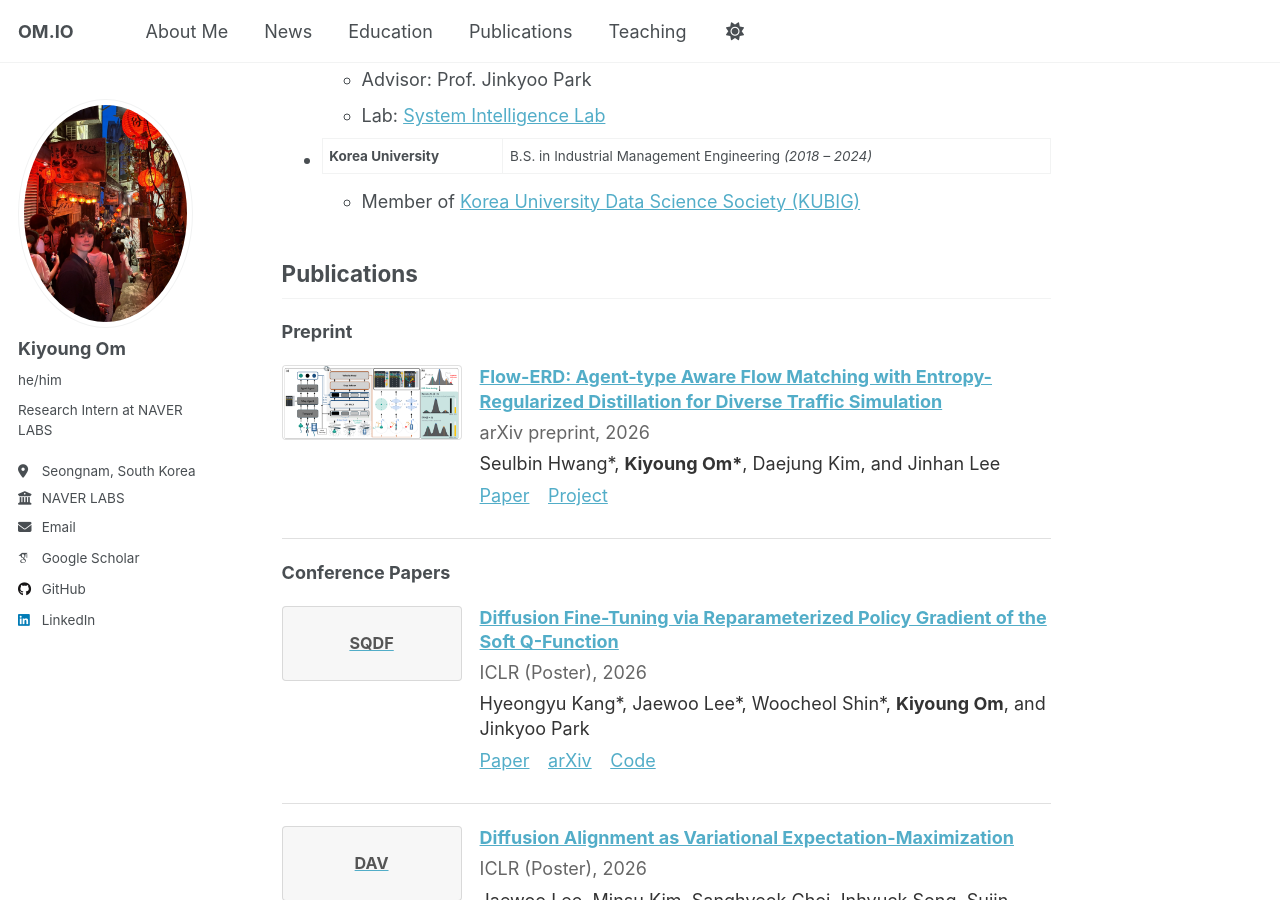
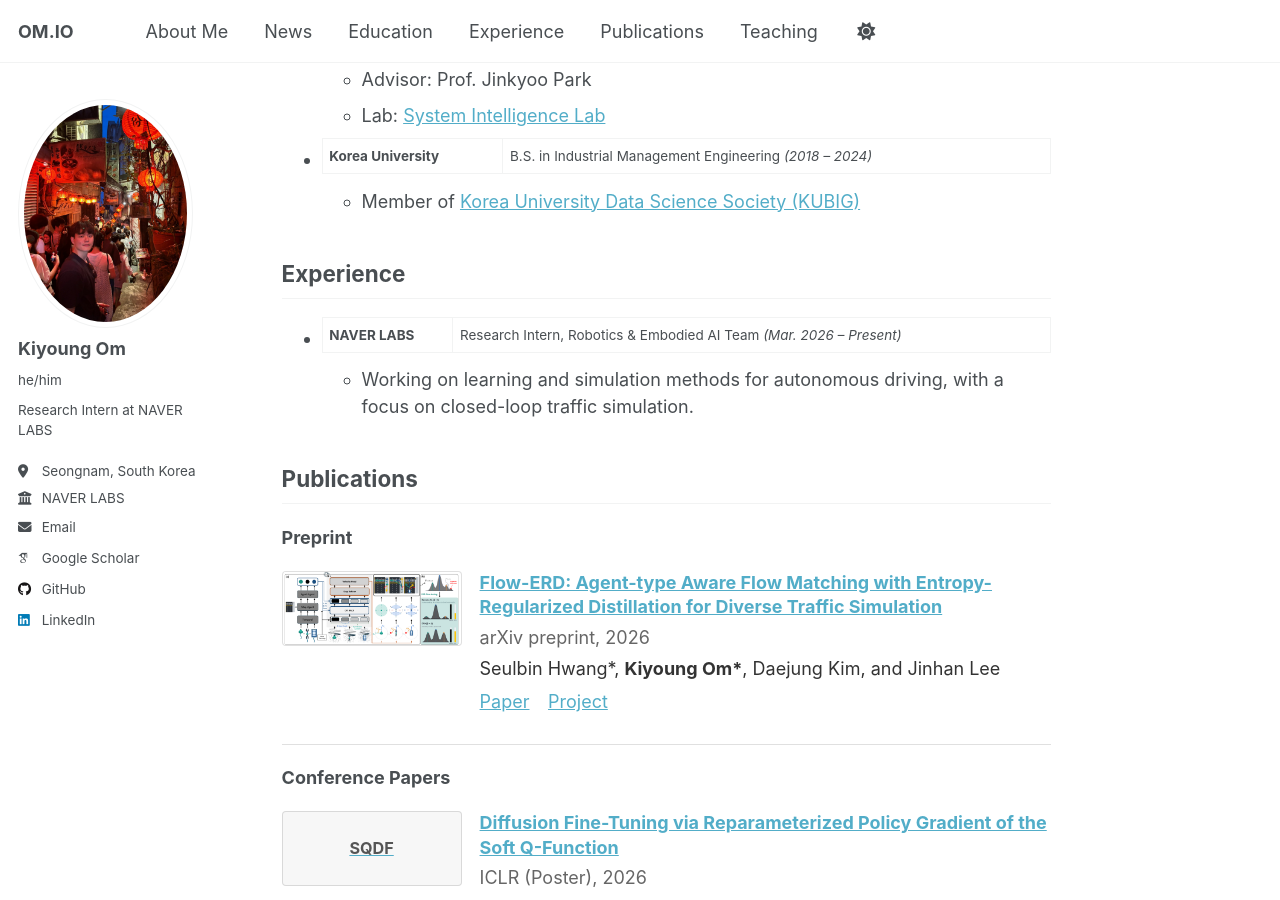
Before and after one commit to umkiyoung/umkiyoung.github.io, a Jekyll site: the page built from _pages/about.md, in a window 1280 px wide and 900 px high, scrolled down 734 px. Built offline with Jekyll 4.4.1, drawn with Linux system fonts in a browser that asks for light colours; some web fonts are replaced.

Commit message:
Add experience section to homepage

```diff
--- a/_data/navigation.yml
+++ b/_data/navigation.yml
@@ -16,6 +16,9 @@ main:
 
   - title: "Education"
     url: /#education
+
+  - title: "Experience"
+    url: /#experience
 
   - title: "Publications"
     url: /#publications
--- a/_pages/about.md
+++ b/_pages/about.md
@@ -29,6 +29,12 @@ Hi! I'm Kiyoung Om, a research intern on the Robotics & Embodied AI Team at [NAV
 
   * Member of [Korea University Data Science Society (KUBIG)](https://kubigkorea.com/)
 
+<h2 id="experience">Experience</h2>
+
+* **NAVER LABS** | Research Intern, Robotics & Embodied AI Team *(Mar. 2026 – Present)*
+
+  * Working on learning and simulation methods for autonomous driving, with a focus on closed-loop traffic simulation.
+
 <h2 id="publications">Publications</h2>
 
 {% include publications-list.html %}
```
